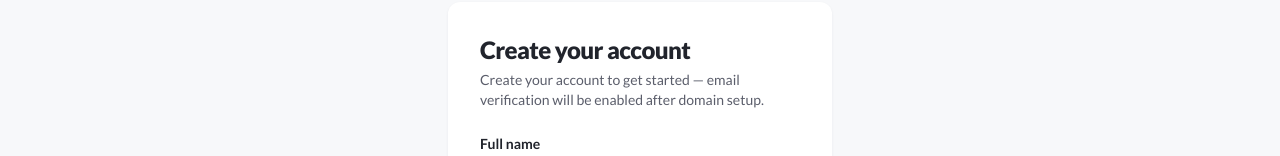
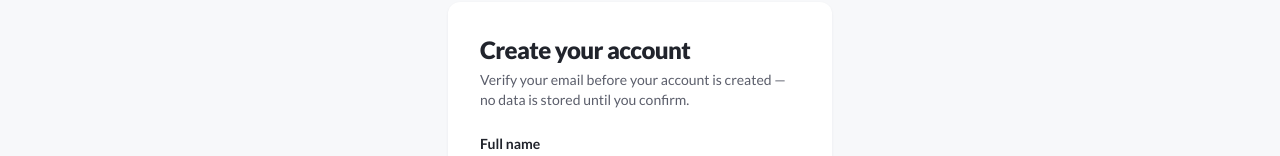
Before and after one commit to Jiteshhh08/SkillSaarthi, a React (Vite) app: page /signup in a window 1280 px wide. Shown: the part 177-333 px from the top of the page. Built offline with nearby package versions, Linux system fonts and the light colour scheme; no server answers.

Commit message:
refactor: enable email verification and forgot password features for Mailjet HTTPS integration

```diff
--- a/src/components/common/RouteGuards.jsx
+++ b/src/components/common/RouteGuards.jsx
@@ -3,7 +3,7 @@ import { useAuth } from '../../hooks/useAuth'
 import { useAdmin } from '../../hooks/useAdmin'
 import { isProfileComplete } from '../../services/profile'
 
-const EMAIL_VERIFICATION_ENABLED = false // hidden until domain — keep guards but don't block
+const EMAIL_VERIFICATION_ENABLED = true // enabled — Mailjet HTTPS active
 
 export function ProtectedRoute({ children, allowUnverified = false }) {
   const { user, loading, emailVerified, verificationLoading } = useAuth()
--- a/src/components/common/VerificationBanner.jsx
+++ b/src/components/common/VerificationBanner.jsx
@@ -3,7 +3,7 @@ import { Link } from 'react-router-dom'
 import { sendVerificationEmail } from '../../services/authApi'
 import { useAuth } from '../../hooks/useAuth'
 
-const EMAIL_VERIFICATION_ENABLED = false // hidden until domain ready — keep component but not visible
+const EMAIL_VERIFICATION_ENABLED = true // enabled — Mailjet HTTPS active
 
 export default function VerificationBanner() {
   if (!EMAIL_VERIFICATION_ENABLED) return null
--- a/src/pages/auth/Login.jsx
+++ b/src/pages/auth/Login.jsx
@@ -5,7 +5,7 @@ import { getVerificationStatus } from '../../services/authApi'
 import { getAdminStatus } from '../../services/admin'
 import TopBar from '../../components/layout/TopBar'
 
-const FORGOT_PASSWORD_ENABLED = false // hidden until SMTP/Resend + domain — backend stays present at /forgot-password
+const FORGOT_PASSWORD_ENABLED = true // enabled — Mailjet HTTPS active
 
 export default function Login() {
   const [searchParams] = useSearchParams()
--- a/src/pages/auth/Signup.jsx
+++ b/src/pages/auth/Signup.jsx
@@ -4,7 +4,7 @@ import { signupPending } from '../../services/authApi'
 import { useAuth } from '../../hooks/useAuth'
 import TopBar from '../../components/layout/TopBar'
 
-const EMAIL_VERIFICATION_ENABLED = false // hidden until domain + SMTP/Resend ready — backend stays present
+const EMAIL_VERIFICATION_ENABLED = true // enabled — Mailjet HTTPS active on Render
 
 export default function Signup() {
   const [name, setName] = useState('')
```
